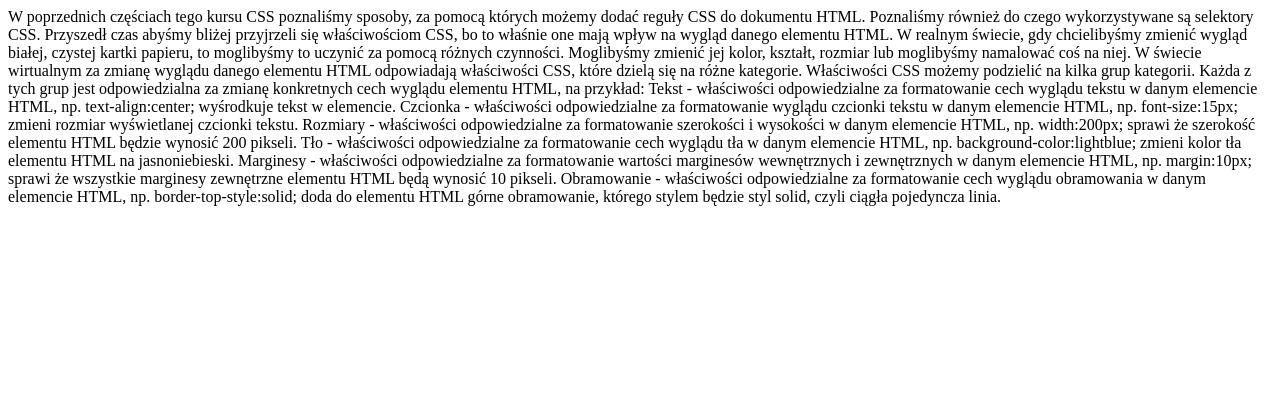
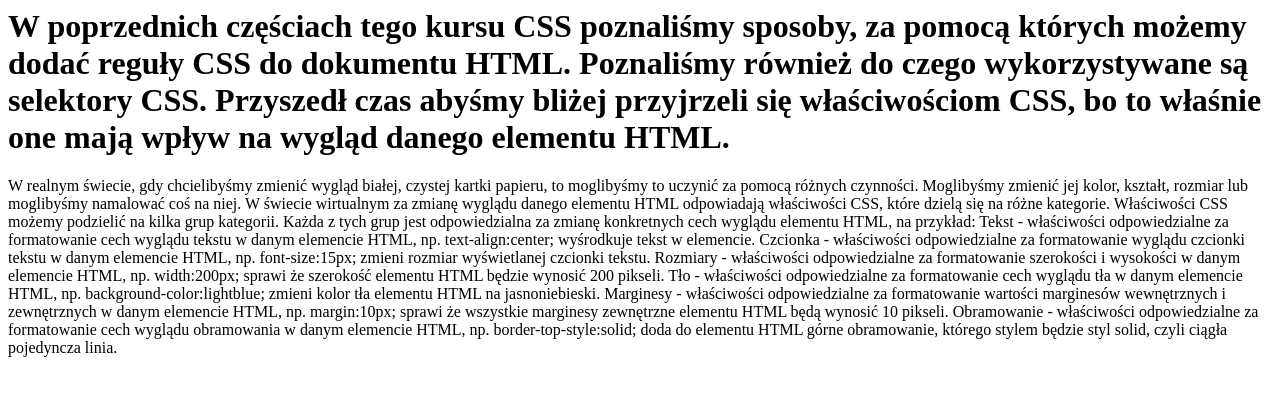
Before and after one commit to maszopi123/maszopi, a plain HTML site: page index_zadanie.html in a window 1280 px wide. Drawn offline with Linux system fonts and the light colour scheme.

Commit message:
Update index_zadanie.html

```diff
--- a/index_zadanie.html
+++ b/index_zadanie.html
@@ -5,7 +5,7 @@
 </head>
 
 <body>
-<p>W poprzednich częściach tego kursu CSS poznaliśmy sposoby, za pomocą których możemy dodać reguły CSS do dokumentu HTML. Poznaliśmy również do czego wykorzystywane są selektory CSS. Przyszedł czas abyśmy bliżej przyjrzeli się właściwościom CSS, bo to właśnie one mają wpływ na wygląd danego elementu HTML.
+<h1>W poprzednich częściach tego kursu CSS poznaliśmy sposoby, za pomocą których możemy dodać reguły CSS do dokumentu HTML. Poznaliśmy również do czego wykorzystywane są selektory CSS. Przyszedł czas abyśmy bliżej przyjrzeli się właściwościom CSS, bo to właśnie one mają wpływ na wygląd danego elementu HTML.</h1>
 
 W realnym świecie, gdy chcielibyśmy zmienić wygląd białej, czystej kartki papieru, to moglibyśmy to uczynić za pomocą różnych czynności. Moglibyśmy zmienić jej kolor, kształt, rozmiar lub moglibyśmy namalować coś na niej.
 
```
